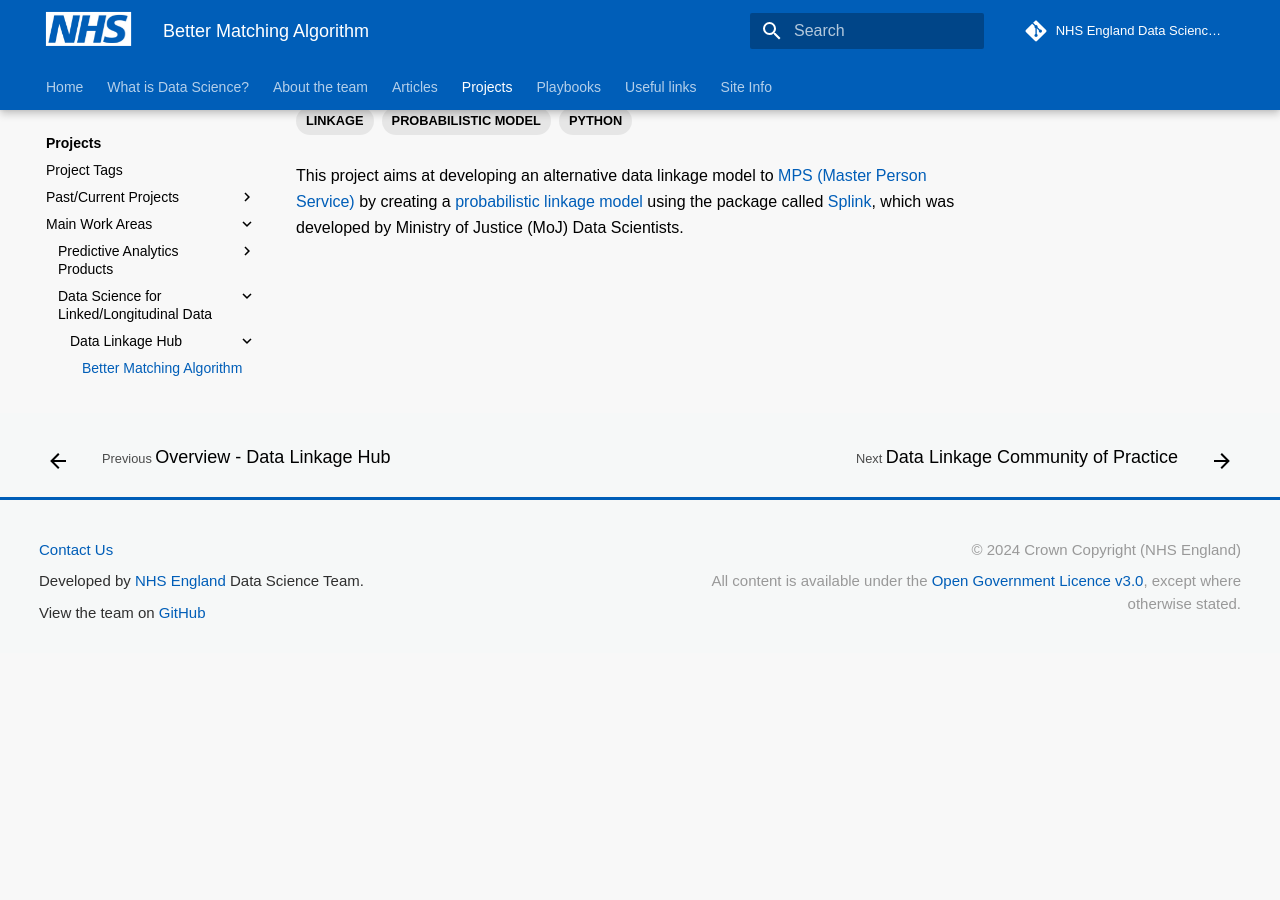
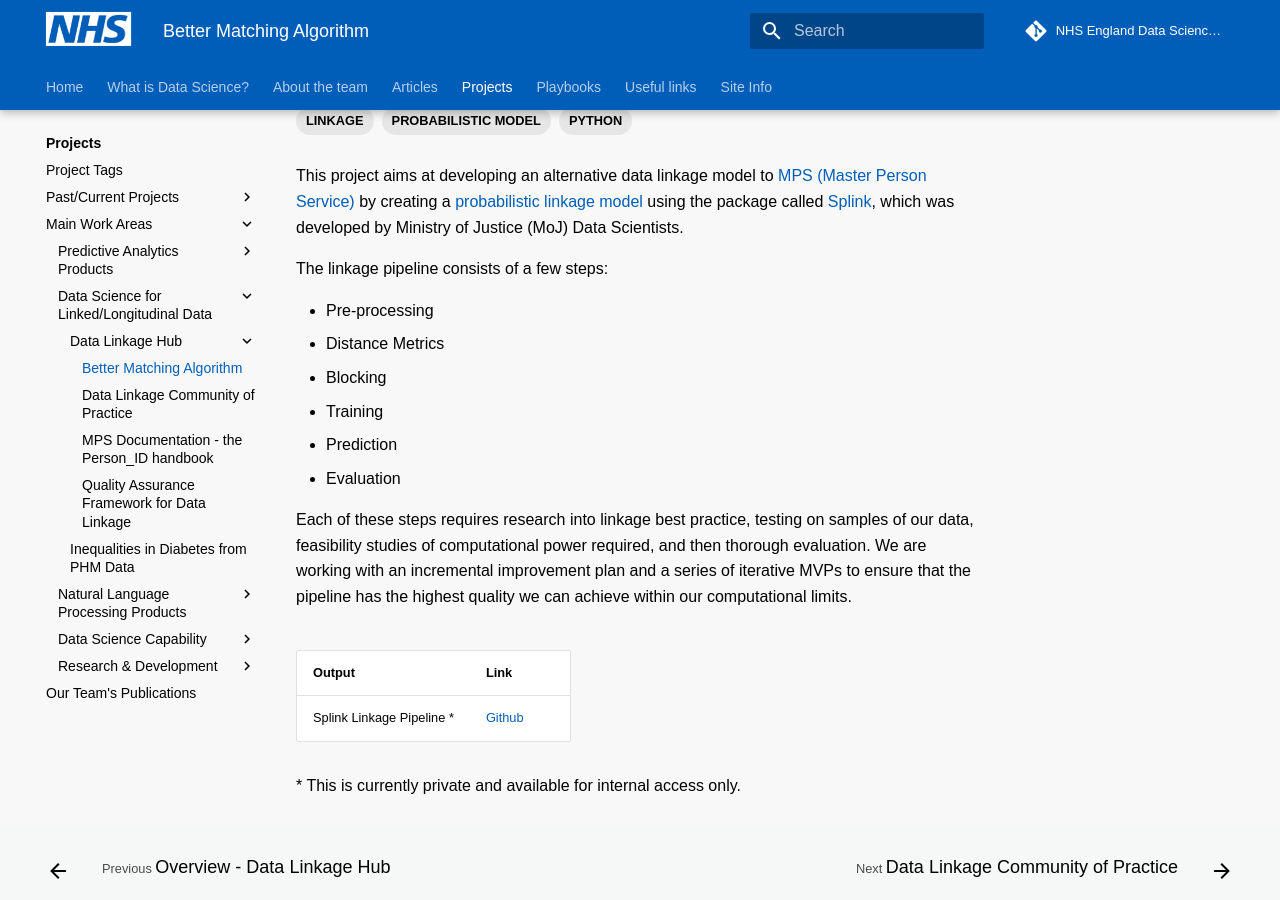
Before and after one commit to nhsengland/datascience, an MkDocs documentation site: the page built from docs/our_work/data-linkage-hub/linkage-projects/better-matching.md, in a window 1280 px wide and 900 px high, scrolled down 247 px. Built offline with MkDocs 1.6.1 and Material for MkDocs 9.7.7, drawn with Linux system fonts in a browser that asks for light colours; some web fonts are replaced; comment, search, counter and statistics services are not loaded; old or Windows-style settings are respelled for this version of MkDocs; before the commit the page ends 900 px from its top, so only the background shows below that.

Commit message:
first draft of better-matching

```diff
--- a/docs/our_work/data-linkage-hub/linkage-projects/better-matching.md
+++ b/docs/our_work/data-linkage-hub/linkage-projects/better-matching.md
@@ -8,7 +8,23 @@
 
 This project aims at developing an alternative data linkage model to [MPS (Master Person Service)](./mps-handbook.md) by creating a [probabilistic linkage model](https://www.bristol.ac.uk/media-library/sites/cmm/migrated/documents/problinkage.pdf) using the package called  [Splink](https://moj-analytical-services.github.io/splink/index.html), which was developed by Ministry of Justice (MoJ) Data Scientists.
 
+The linkage pipeline consists of a few steps:
+
+- Pre-processing
+- Distance Metrics
+- Blocking
+- Training
+- Prediction
+- Evaluation
+
+Each of these steps requires research into linkage best practice, testing on samples of our data, feasibility studies of computational power required, and then thorough evaluation. We are working with an incremental improvement plan and a series of iterative MVPs to ensure that the pipeline has the highest quality we can achieve within our computational limits.
 
 
 [comment]: <> (The below header stops the title from being rendered (as mkdocs adds it to the page from the "title" attribute) - this way we can add it in the main.html, along with the summary.)
 #
+
+|Output | Link|
+|---|---|
+| Splink Linkage Pipeline * | [Github](https://github.com/NHSDigital/splink-linkage-pipeline) |
+
+\* This is currently private and available for internal access only.
```
